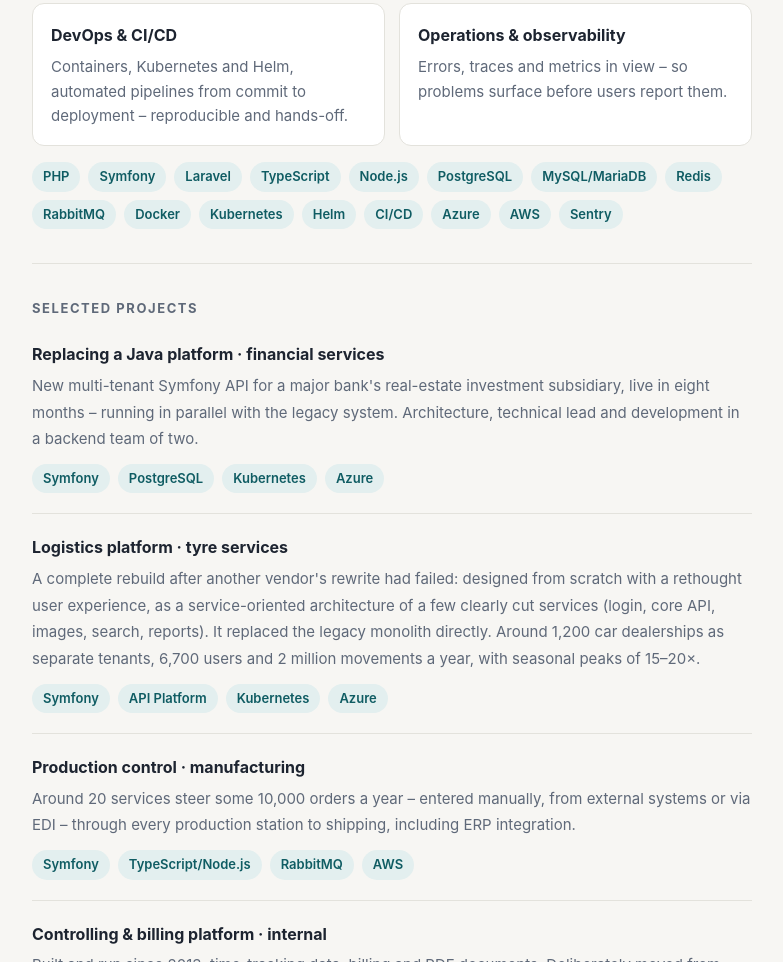
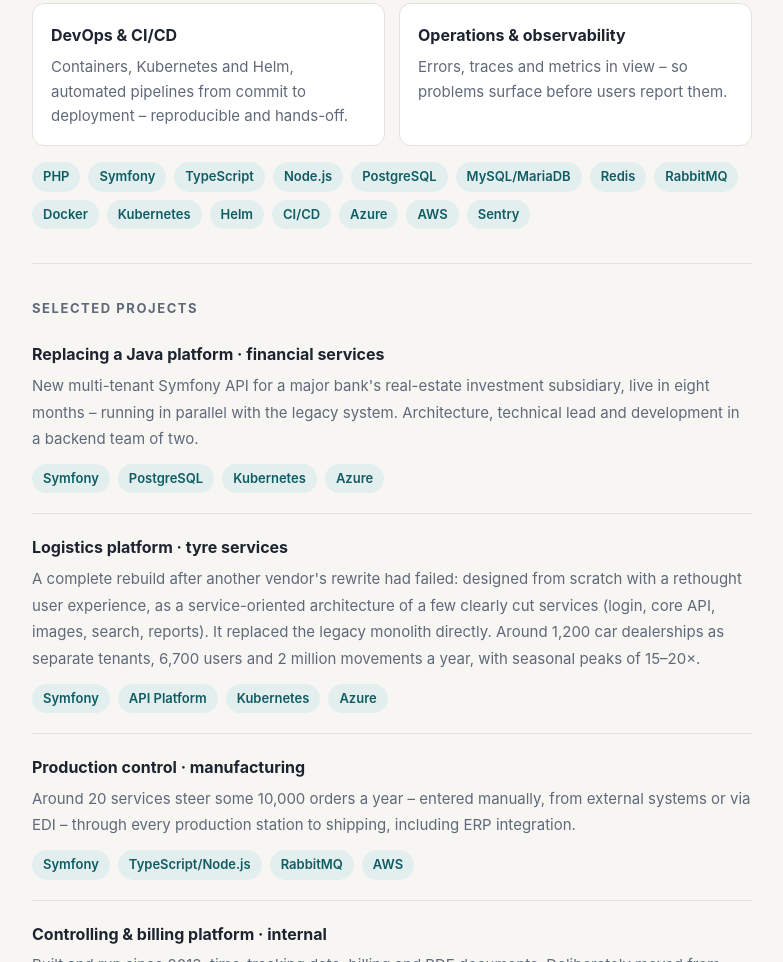
Before and after one commit to temp/wentz-it, a plain HTML site: page index.html in a window 1280 px wide. Shown: the part 873-1835 px from the top of the page, without its empty margins (248-1031 px from the left). Drawn offline with Linux system fonts and the light colour scheme.

Commit message:
Laravel-Tag entfernt
Co-Authored-By: Claude Opus 5.5 <noreply@anthropic.com>
Claude-Session: https://claude.ai/code/session_01EkyEdr4MtXFEQ8ztaRiCKp

```diff
--- a/index.html
+++ b/index.html
@@ -84,7 +84,7 @@
         </div>
       </div>
       <div class="tags">
-        <span class="tag">PHP</span><span class="tag">Symfony</span><span class="tag">Laravel</span><span class="tag">TypeScript</span><span class="tag">Node.js</span>
+        <span class="tag">PHP</span><span class="tag">Symfony</span><span class="tag">TypeScript</span><span class="tag">Node.js</span>
         <span class="tag">PostgreSQL</span><span class="tag">MySQL/MariaDB</span><span class="tag">Redis</span><span class="tag">RabbitMQ</span><span class="tag">Docker</span><span class="tag">Kubernetes</span>
         <span class="tag">Helm</span><span class="tag">CI/CD</span><span class="tag">Azure</span><span class="tag">AWS</span><span class="tag">Sentry</span>
       </div>
```
